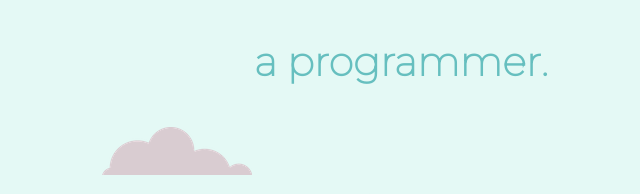
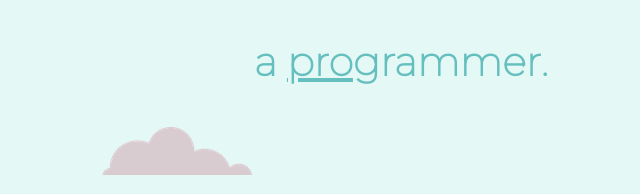
Before and after one commit to Tinashe-Dehwe/RESUME-or-CV, a plain HTML site: page index.html in a window 1280 px wide. Shown: the part 297-491 px from the top of the page, 239-879 px from the left. Drawn offline with Linux system fonts and the light colour scheme.

Commit message:
Update styles.css

```diff
--- a/CSS folder/styles.css
+++ b/CSS folder/styles.css
@@ -40,7 +40,10 @@ a {
 a:hover{
   color: #EAF6F6;
 }
-
+b{
+  font-weight: bold;
+  text-decoration:underline;
+}
 ul li {
   list-style: none;
 }
```
